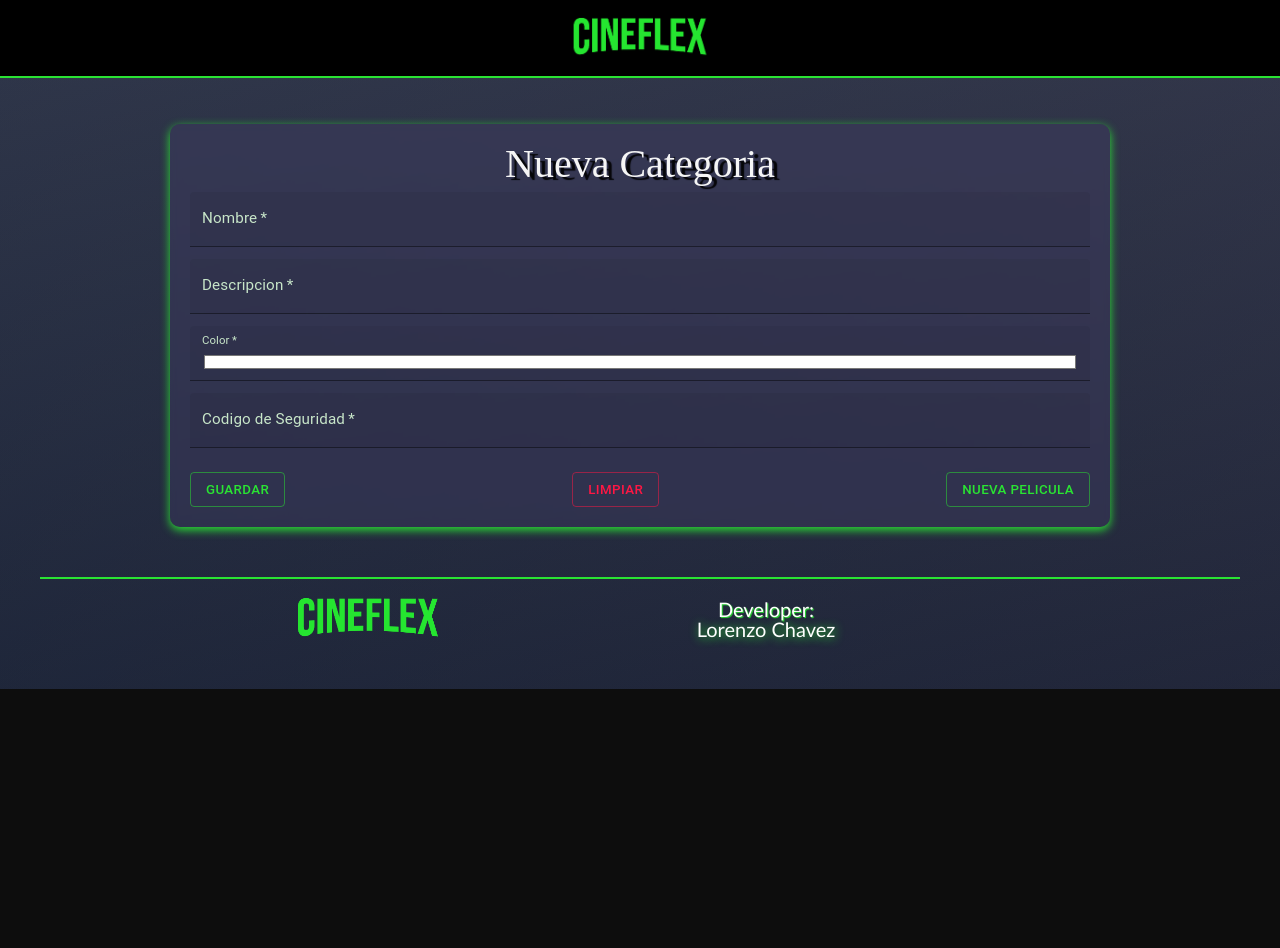
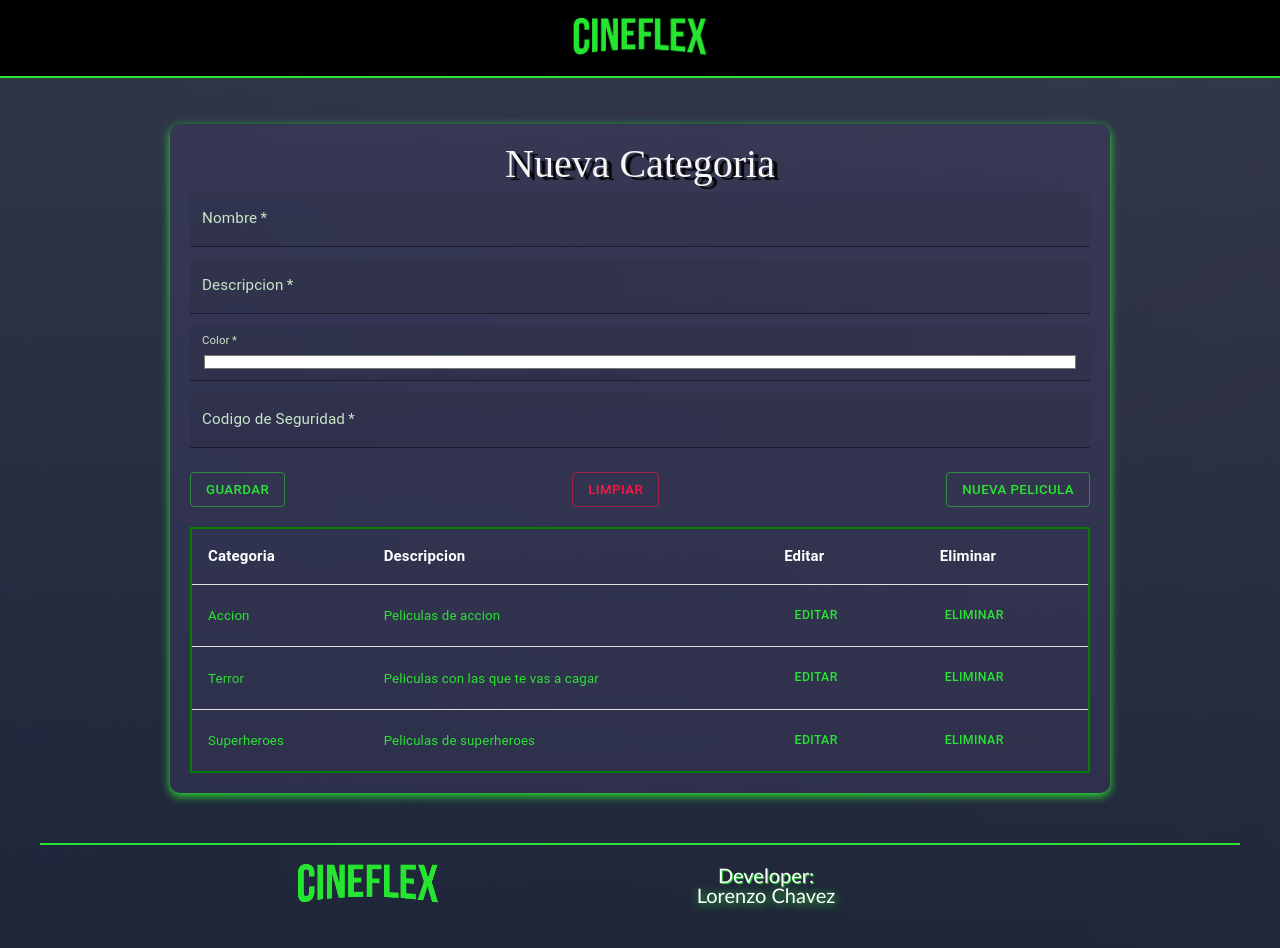
Before and after one commit to LNS45/CineFlix, a React (Create React App) app: page /Formulario/categoria in a window 1280 px wide. Shown: the top 948 px of the page. Before the commit the page ends 800 px from the top, so only its background shows below. Built offline with nearby package versions, Linux system fonts and the light colour scheme.

Commit message:
Tabla de Categorias terminada

```diff
--- a/src/Components/Fomulario/CatForm/index.jsx
+++ b/src/Components/Fomulario/CatForm/index.jsx
@@ -3,6 +3,7 @@ import FormFields from "../FormFields";
 import FormButtons from "../FormButtons";
 import { categoriaConfig } from "../InputsConfig";
 import { useFormik } from "formik";
+import FormTable from "../FormTable";
 
 const CatForm = () => {
     const formik = useFormik({
@@ -31,7 +32,8 @@ const CatForm = () => {
     return <>
         <FormTitle text="Nueva Categoria"/>
         <FormFields formik = {formikConfig}/>
-        <FormButtons boton="Nueva Pelicula" reset={formik.resetForm} location={"/Formulario/pelicula"} submit={formik.handleSubmit} codigo={formik.values.codigoSeguridad}/>
+        <FormButtons boton="Nueva Pelicula" reset={formik.resetForm} location={"/Formulario/pelicula"} submit={formik.handleSubmit}/>
+        <FormTable />
     </>
 };
 
--- /dev/null
+++ b/src/Components/Fomulario/FormTable/index.jsx
@@ -0,0 +1,52 @@
+import { Button } from '@mui/material';
+import Table from '@mui/material/Table';
+import TableBody from '@mui/material/TableBody';
+import TableCell from '@mui/material/TableCell';
+import TableContainer from '@mui/material/TableContainer';
+import TableHead from '@mui/material/TableHead';
+import TableRow from '@mui/material/TableRow';
+
+const FormTable = () => {
+
+    const crearData = (nombre,descripcion) => {
+        return {nombre,descripcion};
+    }
+
+    const filas = [
+        crearData("Accion", "Peliculas de accion"),
+        crearData("Terror", "Peliculas con las que te vas a cagar"),
+        crearData("Superheroes", "Peliculas de superheroes"),
+    ];
+    const cellStyle = {
+        color: "#FFFFFF",
+        fontWeight: "bold",
+        fontSize: '15px'
+    }
+
+    return <TableContainer sx={{marginTop: "20px"}}>
+        <Table sx={{border: "2px solid green"}}>
+            <TableHead>
+                <TableRow>
+                    <TableCell sx={cellStyle}>Categoria</TableCell>
+                    <TableCell sx={cellStyle}>Descripcion</TableCell>
+                    <TableCell sx={cellStyle}>Editar</TableCell>
+                    <TableCell sx={cellStyle}>Eliminar</TableCell>
+                </TableRow>
+            </TableHead>
+            <TableBody>
+            {
+                    filas.map((fila, index) => (
+                        <TableRow key={index}>
+                            <TableCell>{fila.nombre}</TableCell>
+                            <TableCell>{fila.descripcion}</TableCell>
+                            <TableCell><Button onClick={() => console.log("Editar activado", index)} size='small'>Editar</Button></TableCell>
+                            <TableCell><Button onClick={() => console.log("Eliminar Activado", index)} size='small'>Eliminar</Button></TableCell>
+                        </TableRow>
+                    ))
+                }
+            </TableBody>
+        </Table>
+    </TableContainer>
+};
+
+export default FormTable;
```
